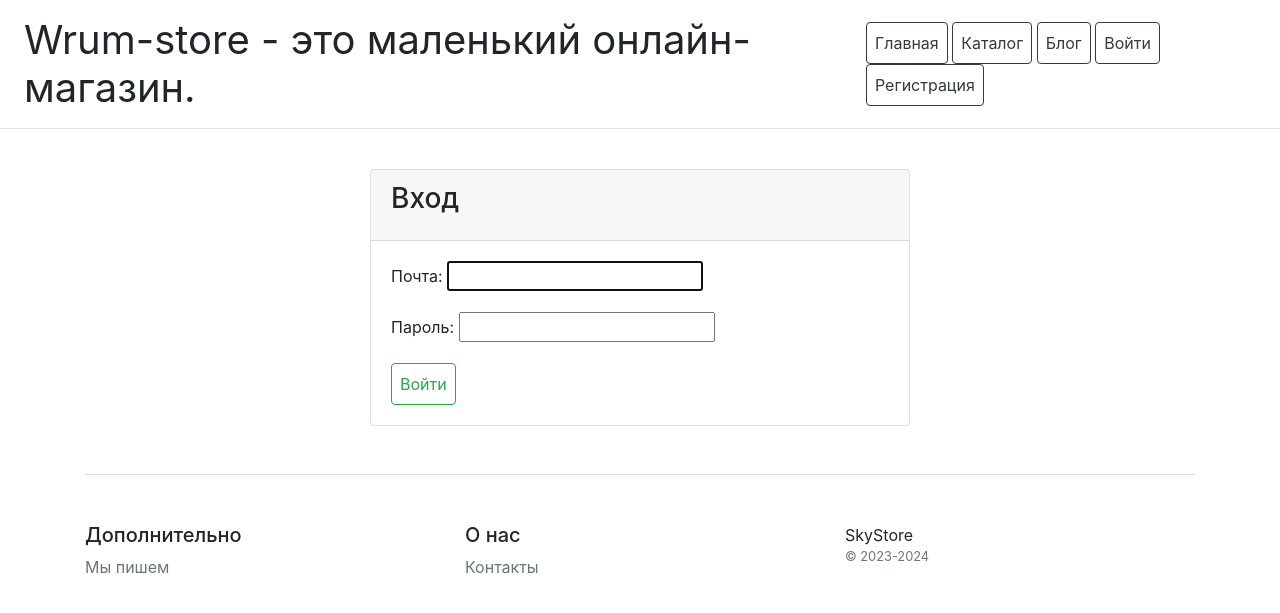
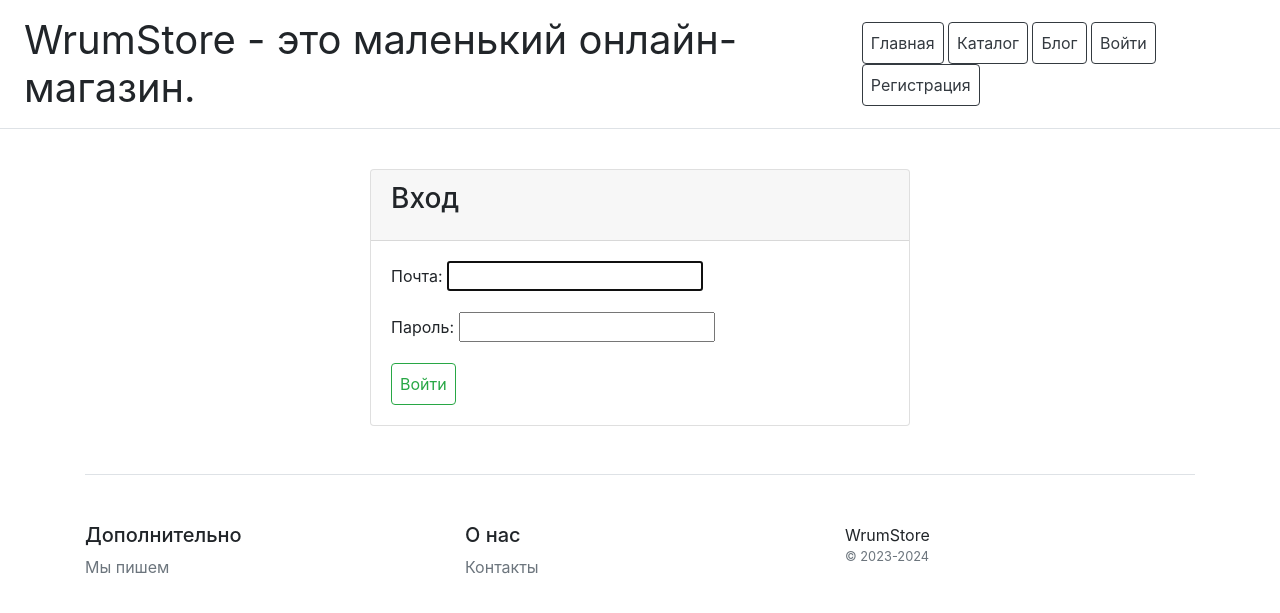
Before and after one commit to ckp1mo/online-store, a Django app: page /users/?next=/blog/view/1/ in a window 1280 px wide. Shown: the top 613 px of the page. Run offline with Django 4.2, Linux system fonts and the light colour scheme; parts of the project's set-up code (start-up, migrations or seed data) failed here and were passed over; some libraries are stand-ins or nearby versions.

Commit message:
rename store

```diff
--- a/catalog/templates/catalog/base.html
+++ b/catalog/templates/catalog/base.html
@@ -30,7 +30,7 @@
                     </ul>
                 </div>
                 <div class="col-12 col-md">
-                    SkyStore
+                    WrumStore
                     <small class="d-block mb-3 text-muted">&copy; 2023-2024</small>
                 </div>
             </div>
--- a/catalog/templates/catalog/includes/inc_menu.html
+++ b/catalog/templates/catalog/includes/inc_menu.html
@@ -1,5 +1,5 @@
 <div class="d-flex flex-column flex-md-row align-items-center p-3 px-md-4 mb-3 bg-white border-bottom box-shadow">
-    <h1 class="my-0 mr-md-auto font-weight-normal">Wrum-store - это маленький онлайн-магазин. </h1>
+    <h1 class="my-0 mr-md-auto font-weight-normal">WrumStore - это маленький онлайн-магазин. </h1>
     <nav class="ms-5">
         <a class="p-2 btn btn-outline-dark" href="{% url 'catalog:home' %}">Главная</a>
         <a class="p-2 btn btn-outline-dark" href="{% url 'catalog:list_product' %}">Каталог</a>
```
